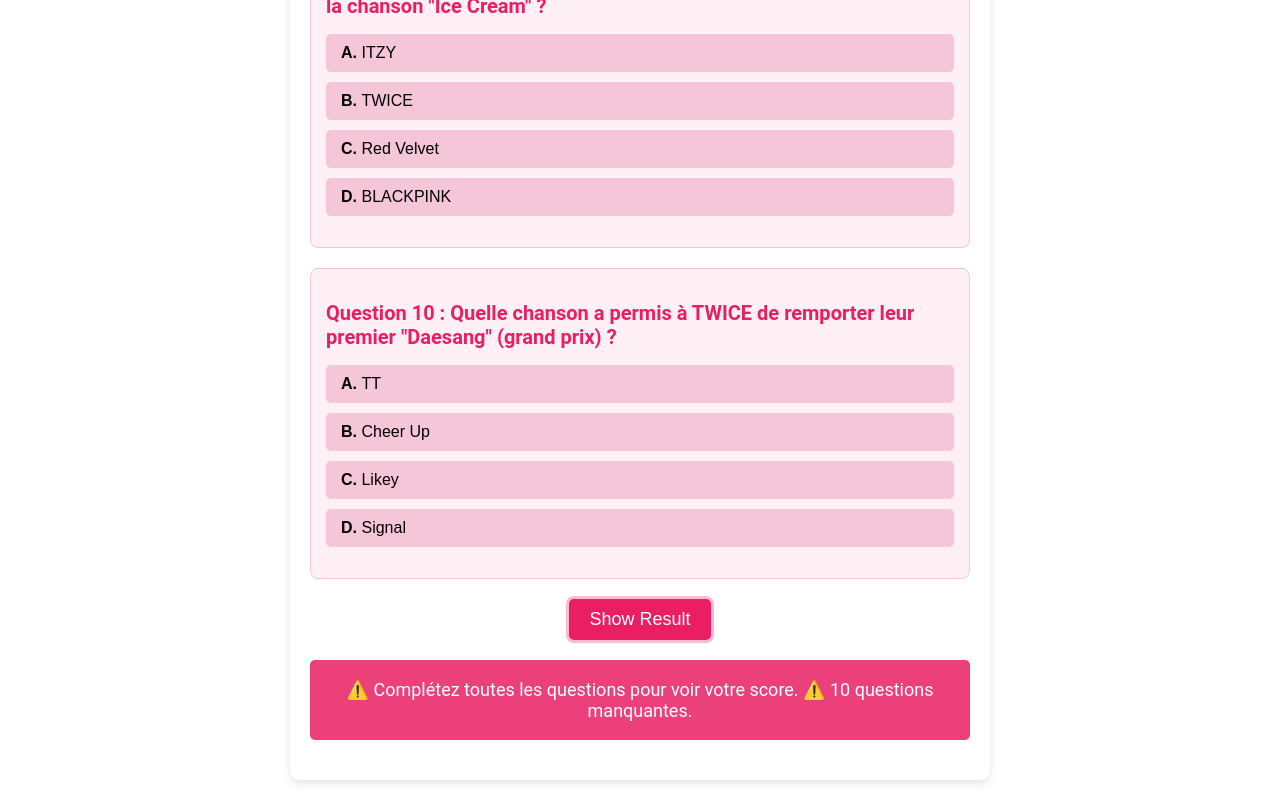
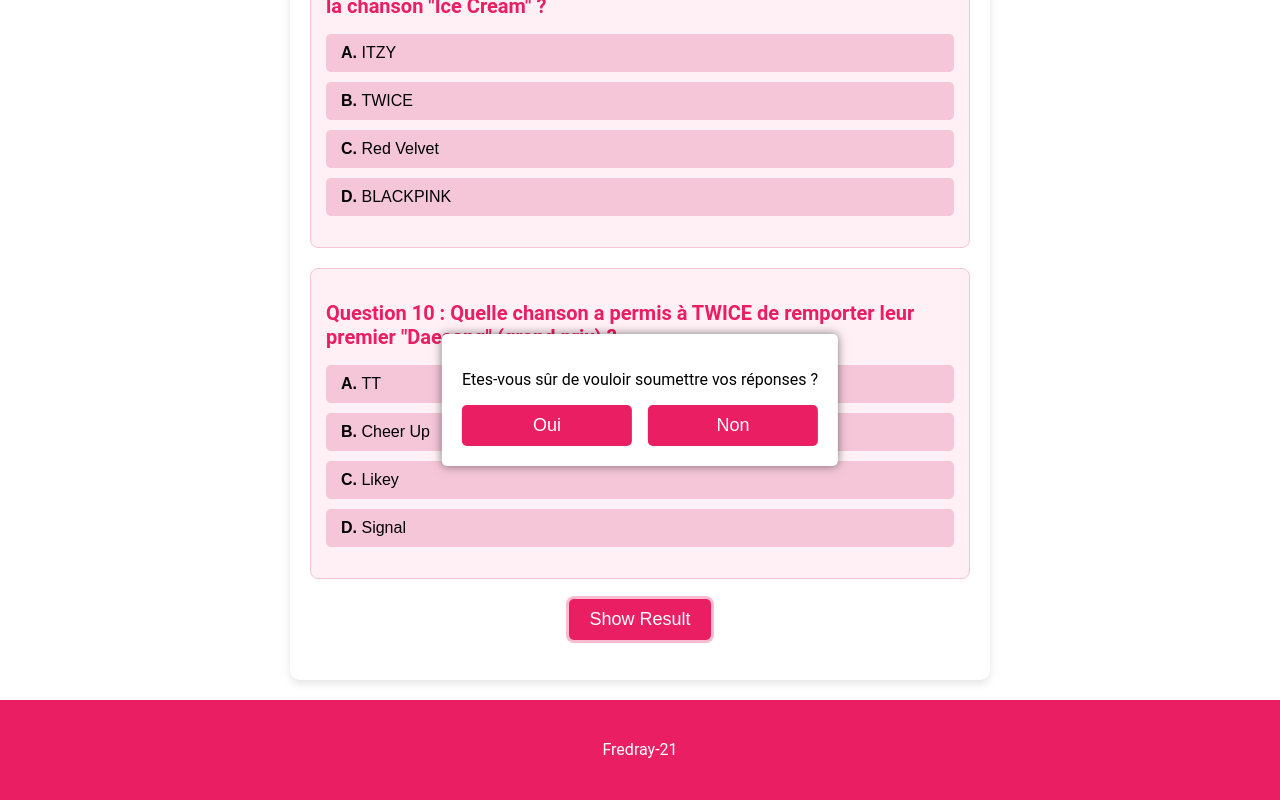
Before and after one commit to EFREI-M2-Dev/Angular-Fredray-21, an Angular app in the folder angular-example/: page /quiz in a window 1280 px wide. Both pictures are taken after a click on the button "Show Result". Shown: the part 2866-3666 px from the top of the page. Built offline with nearby package versions, Linux system fonts and the light colour scheme; data requests are answered from the project's data file.

Commit message:
feat(popup) : add confirm popup

```diff
--- a/angular-example/src/app/app.module.ts
+++ b/angular-example/src/app/app.module.ts
@@ -14,6 +14,7 @@
 import { AuthLoginComponent } from './auth-login/auth-login.component';
 import { DateAnswerPipe } from './date-answer.pipe';
 import { AnswerLettersDirective } from './answer-letters.directive';
+import { PopupComponent } from './popup/popup.component';
 
 @NgModule({
   declarations: [
@@ -28,6 +29,7 @@
     AuthLoginComponent,
     DateAnswerPipe,
     AnswerLettersDirective,
+    PopupComponent,
   ],
   imports: [
     BrowserModule,
--- /dev/null
+++ b/angular-example/src/app/popup/popup.component.html
@@ -0,0 +1,7 @@
+<section id="popup">
+  <div class="popup">
+    <div class="popup__content">
+      <ng-content></ng-content>
+    </div>
+  </div>
+</section>
--- /dev/null
+++ b/angular-example/src/app/popup/popup.component.scss
@@ -0,0 +1,15 @@
+#popup {
+  position: fixed;
+  top: 50%;
+  left: 50%;
+  transform: translate(-50%, -50%);
+  background-color: white;
+  padding: 20px;
+  border-radius: 5px;
+  box-shadow: 0 0 10px rgba(0, 0, 0, 0.5);
+  z-index: 1000;
+
+
+
+
+}
--- a/angular-example/src/app/quiz/quiz.component.html
+++ b/angular-example/src/app/quiz/quiz.component.html
@@ -11,7 +11,7 @@
 
   <Button
     id="showResult"
-    (click)="calculateScore"
+    (click)="showResult = true"
   >
     Show Result
   </Button>
@@ -23,3 +23,11 @@
   </div>
 
 </section>
+
+<app-popup *ngIf="showResult" >
+  <p>Etes-vous sûr de vouloir soumettre vos réponses ?</p>
+  <div class="popup-buttons">
+    <button (click)="calculateScore">Oui</button>
+    <button class="popup-buttons-no" (click)="showResult = false">Non</button>
+  </div>
+</app-popup>
--- a/angular-example/src/app/quiz/quiz.component.scss
+++ b/angular-example/src/app/quiz/quiz.component.scss
@@ -78,3 +78,32 @@
     font-size: 14px;
   }
 }
+
+
+.popup-buttons {
+  display: flex;
+  justify-content: space-between;
+  gap: 1em;
+
+  button {
+    flex: 1;
+    padding: 10px 20px;
+    font-size: 18px;
+    color: #fff;
+    background-color: #e91e63; /* Rose pastel moyen */
+    border: none;
+    border-radius: 5px;
+    cursor: pointer;
+    transition: background-color 0.3s ease, transform 0.2s ease;
+
+    &:hover {
+      background-color: #d81b60; /* Rose pastel plus foncé */
+      transform: scale(1.05);
+    }
+
+    &:focus {
+      outline: none;
+      box-shadow: 0 0 0 3px rgba(233, 30, 99, 0.3); /* Effet de focus avec une ombre rose */
+    }
+  }
+}
--- a/angular-example/src/app/quiz/quiz.component.ts
+++ b/angular-example/src/app/quiz/quiz.component.ts
@@ -15,6 +15,7 @@
   }
 
   get calculateScore() {
+    this.showResult = false;
     return this.quizService.calculateScore();
   }
 
@@ -34,4 +35,6 @@
     return this.quizService.currentUser?.username;
   }
 
+  showResult = false;
+
 }
```
Also changed, not shown: angular-example/src/app/popup/popup.component.ts (added, +12 -0 lines), 1 other file (tests, documents, lock files or other folders).
